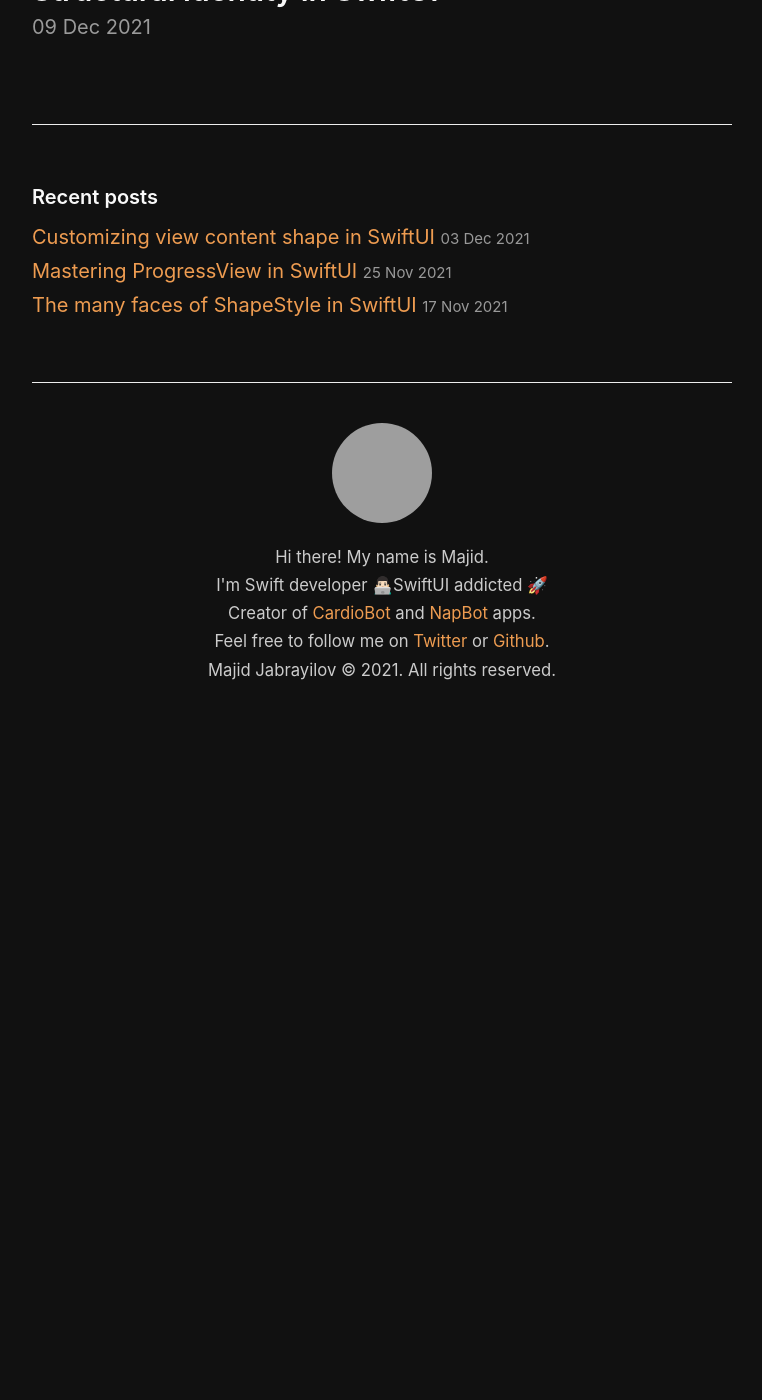
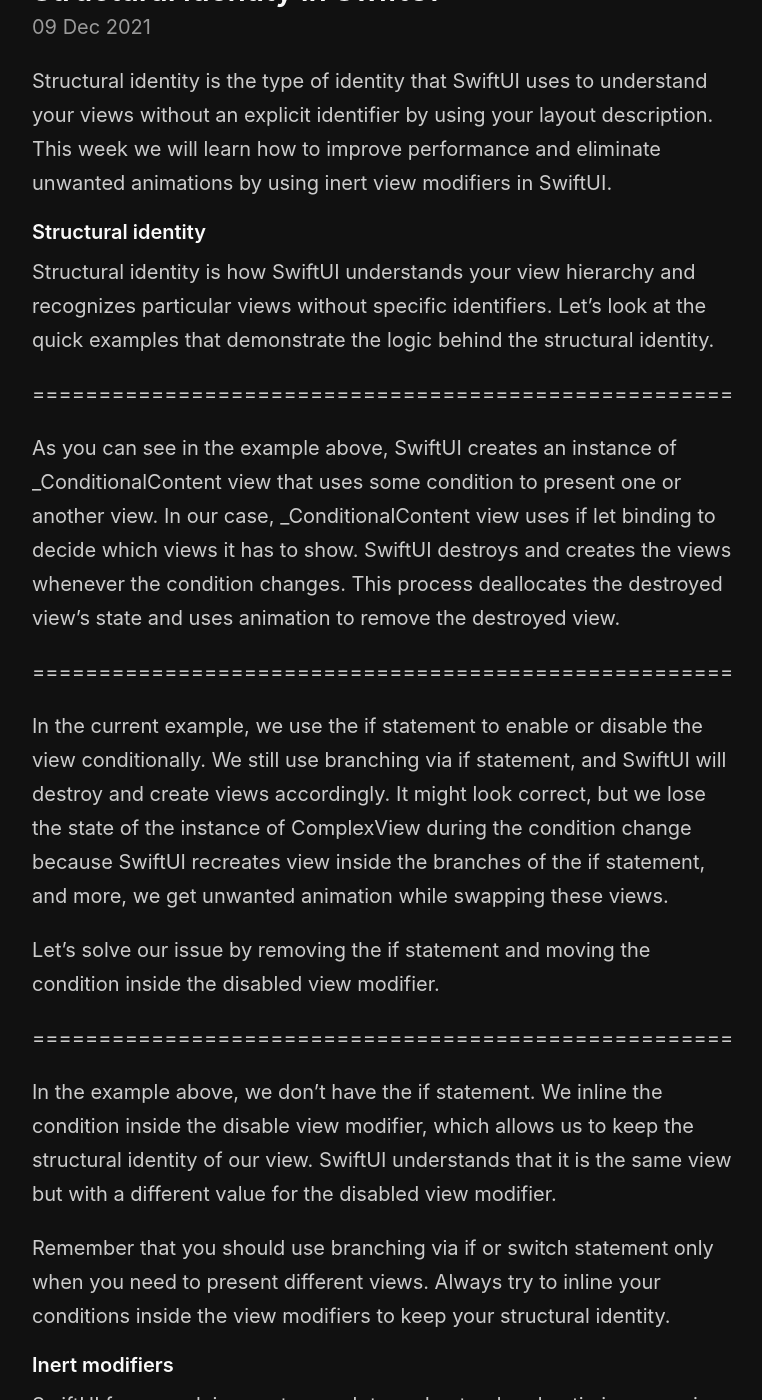
Before and after one commit to mecid/mecid.github.io, a Jekyll site: the page built from _posts/2021-12-09-structural-identity-in-swiftui.md, in a window 1280 px wide and 1400 px high, scrolled down 212 px, cut to the strip 0-1400 px from the top of the window. Shown: the whole strip, without its empty margins (258-1020 px from the left). Built offline with Jekyll 4.4.1, drawn with Linux system fonts in a browser that asks for light colours; before the commit the page ends 936 px from its top, so only the background shows below that; some of the changed text lies outside the part shown; grey boxes are pictures that could not be loaded.

Commit message:
content added to structural identity post

```diff
--- a/_posts/2021-12-09-structural-identity-in-swiftui.md
+++ b/_posts/2021-12-09-structural-identity-in-swiftui.md
@@ -2,3 +2,34 @@
 title: Structural identity in SwiftUI
 layout: post
 ---
+
+Structural identity is the type of identity that SwiftUI uses to understand your views without an explicit identifier by using your layout description. This week we will learn how to improve performance and eliminate unwanted animations by using inert view modifiers in SwiftUI.
+
+#### Structural identity
+Structural identity is how SwiftUI understands your view hierarchy and recognizes particular views without specific identifiers. Let's look at the quick examples that demonstrate the logic behind the structural identity.
+
+=====================================================
+
+As you can see in the example above, SwiftUI creates an instance of _ConditionalContent view that uses some condition to present one or another view. In our case, _ConditionalContent view uses if let binding to decide which views it has to show. SwiftUI destroys and creates the views whenever the condition changes. This process deallocates the destroyed view's state and uses animation to remove the destroyed view.
+
+=====================================================
+
+In the current example, we use the if statement to enable or disable the view conditionally. We still use branching via if statement, and SwiftUI will destroy and create views accordingly. It might look correct, but we lose the state of the instance of ComplexView during the condition change because SwiftUI recreates view inside the branches of the if statement, and more, we get unwanted animation while swapping these views.
+
+Let's solve our issue by removing the if statement and moving the condition inside the disabled view modifier.
+
+=====================================================
+
+In the example above, we don't have the if statement. We inline the condition inside the disable view modifier, which allows us to keep the structural identity of our view. SwiftUI understands that it is the same view but with a different value for the disabled view modifier.
+
+Remember that you should use branching via if or switch statement only when you need to present different views. Always try to inline your conditions inside the view modifiers to keep your structural identity.
+
+#### Inert modifiers
+SwiftUI framework is smart enough to understand and optimize your view hierarchy. It provides us with a set of inert view modifiers which doesn't affect rendering, and you can use them for free. Let's take a look at some of them in the example below.
+
+=====================================================
+
+There is no rendering effect when you set the padding to 0 or opacity to 1. SwiftUI understands that and doesn't apply these view modifiers. That's why we call them inert view modifiers. Try to use them as much as possible to improve the performance of your view and remove unwanted transitions.
+
+#### Conclusion
+This week we learned about structural identity in SwiftUI. It is crucial to understand how it works to build great and performant views with SwiftUI.
```
